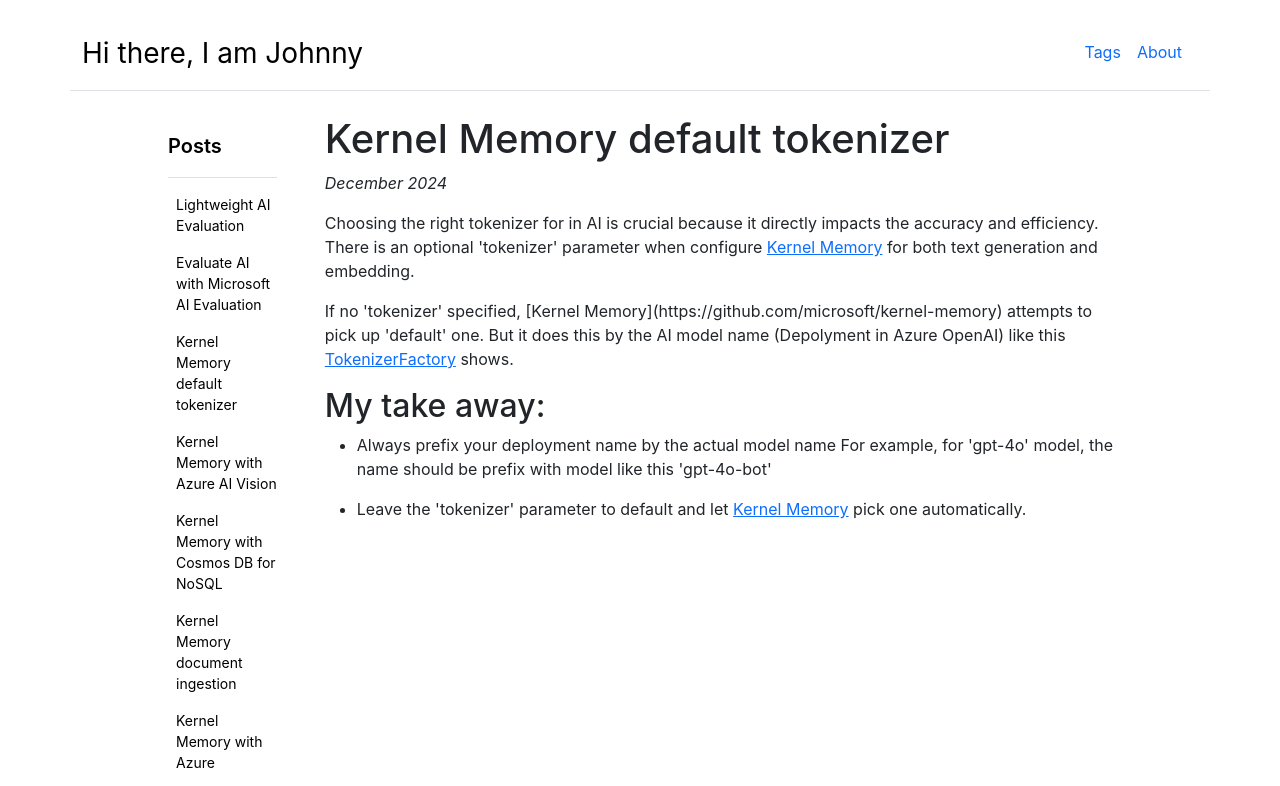
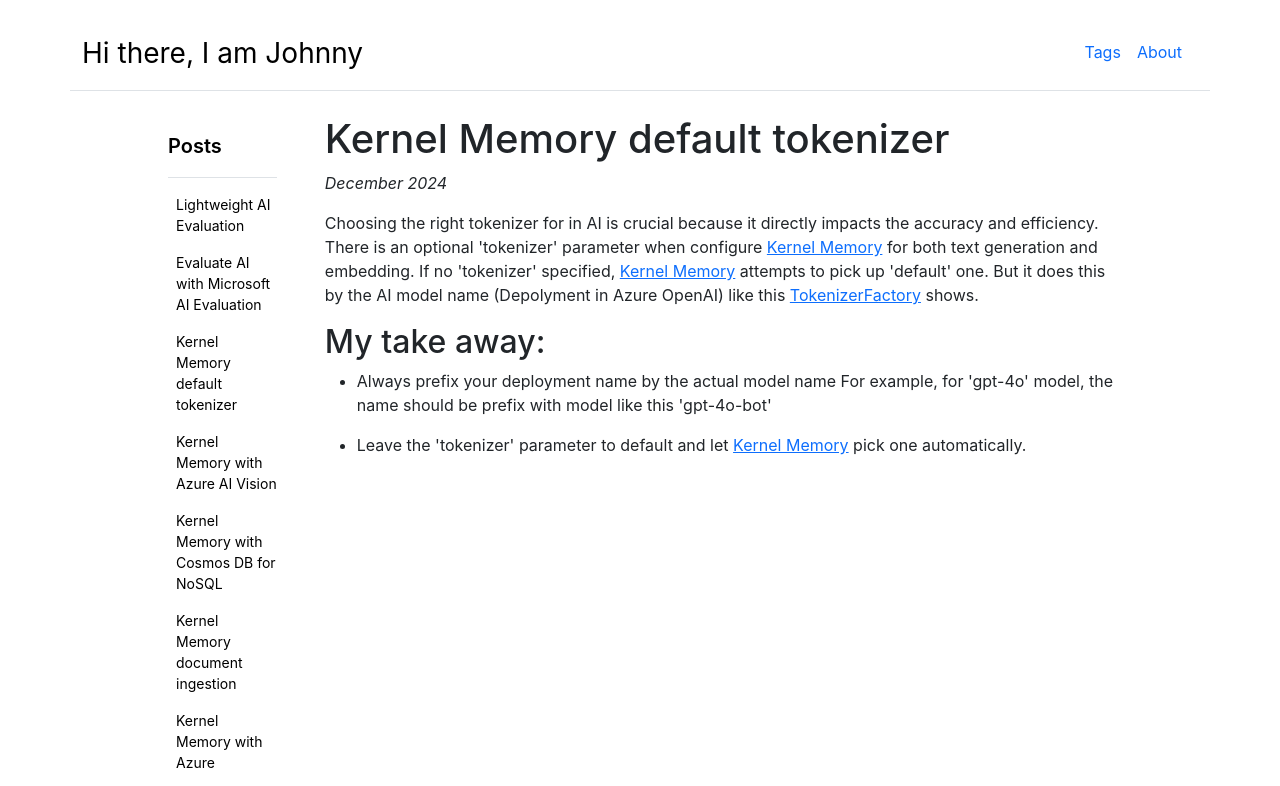
Before and after one commit to StormHub/stormhub, an Eleventy site: page site/content/blog/2024-12-04-KernelMemory-Tokenizer.md in a window 1280 px wide. Shown: the top 786 px of the page. Built offline with nearby package versions, Linux system fonts and the light colour scheme; Eleventy itself is replaced by a stand-in of ours; some packages are replaced by stand-ins of ours; files that its build step writes are made by us from their sources.

Commit message:
Formats.

```diff
--- a/site/content/blog/2024-12-04-KernelMemory-Tokenizer.md
+++ b/site/content/blog/2024-12-04-KernelMemory-Tokenizer.md
@@ -11,7 +11,7 @@ permalink: ".net/ai/kernelmemory/2024/12/03/KernelMemory-Tokenizer.html"
 *{{date | readableDate("LLLL yyyy")}}*
 
 Choosing the right tokenizer for in AI is crucial because it directly impacts the accuracy and efficiency. There is an optional 'tokenizer' parameter when configure [Kernel Memory](https://github.com/microsoft/kernel-memory) for both text generation and embedding.
-<!--more--> If no 'tokenizer' specified, [Kernel Memory](https://github.com/microsoft/kernel-memory) attempts to pick up 'default' one.  But it does this by the AI model name (Depolyment in Azure OpenAI) like this
+If no 'tokenizer' specified, [Kernel Memory](https://github.com/microsoft/kernel-memory) attempts to pick up 'default' one.  But it does this by the AI model name (Depolyment in Azure OpenAI) like this
 [TokenizerFactory](https://github.com/microsoft/kernel-memory/blob/41d51119f09cddd3e4896f35fcd52c3f35f5f995/extensions/Tiktoken/Tiktoken/TokenizerFactory.cs) shows.
 
 
```
Also changed, not shown: site/content/blog/2024-12-05-Extensions-AI-Evaluation.md (+1 -1 lines).
